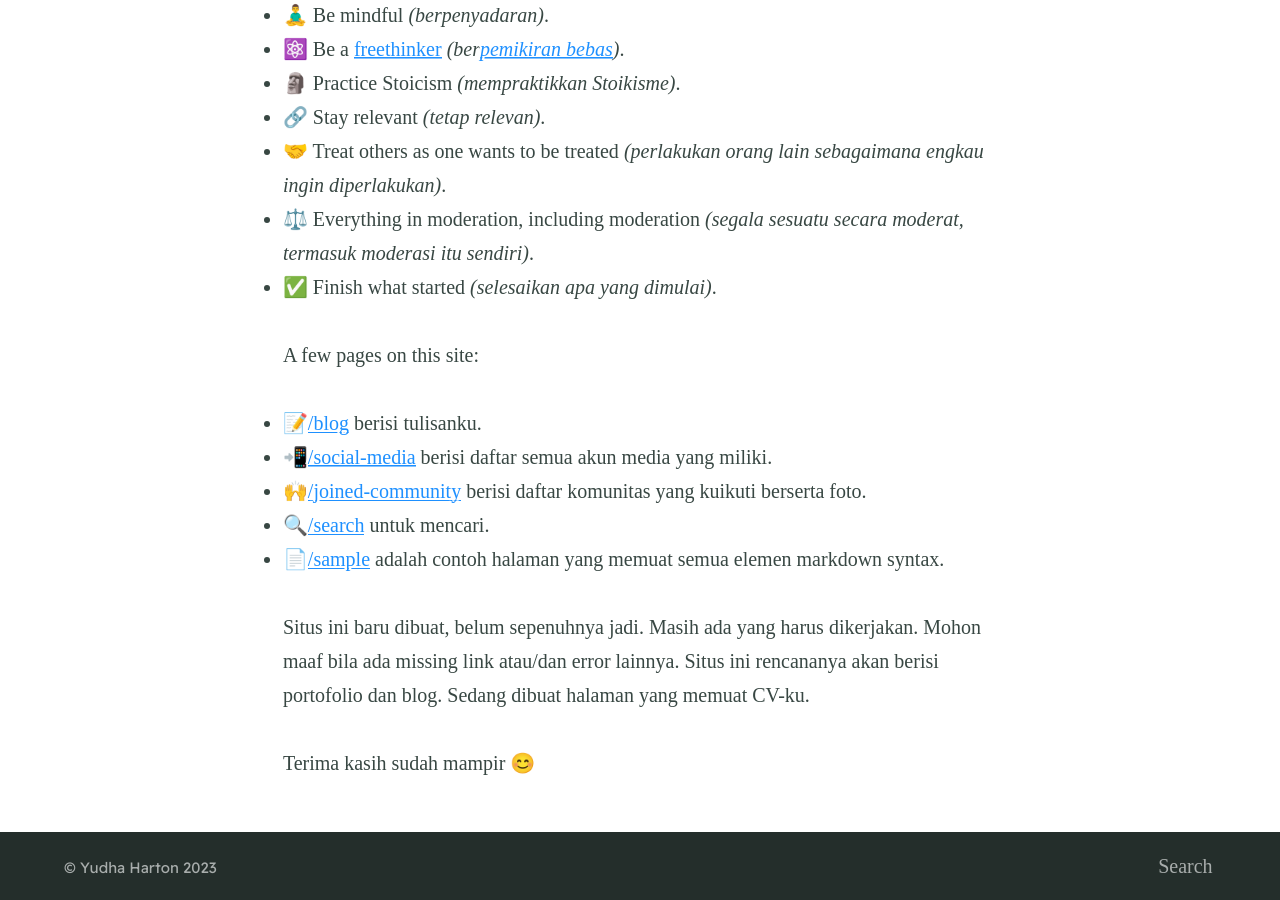
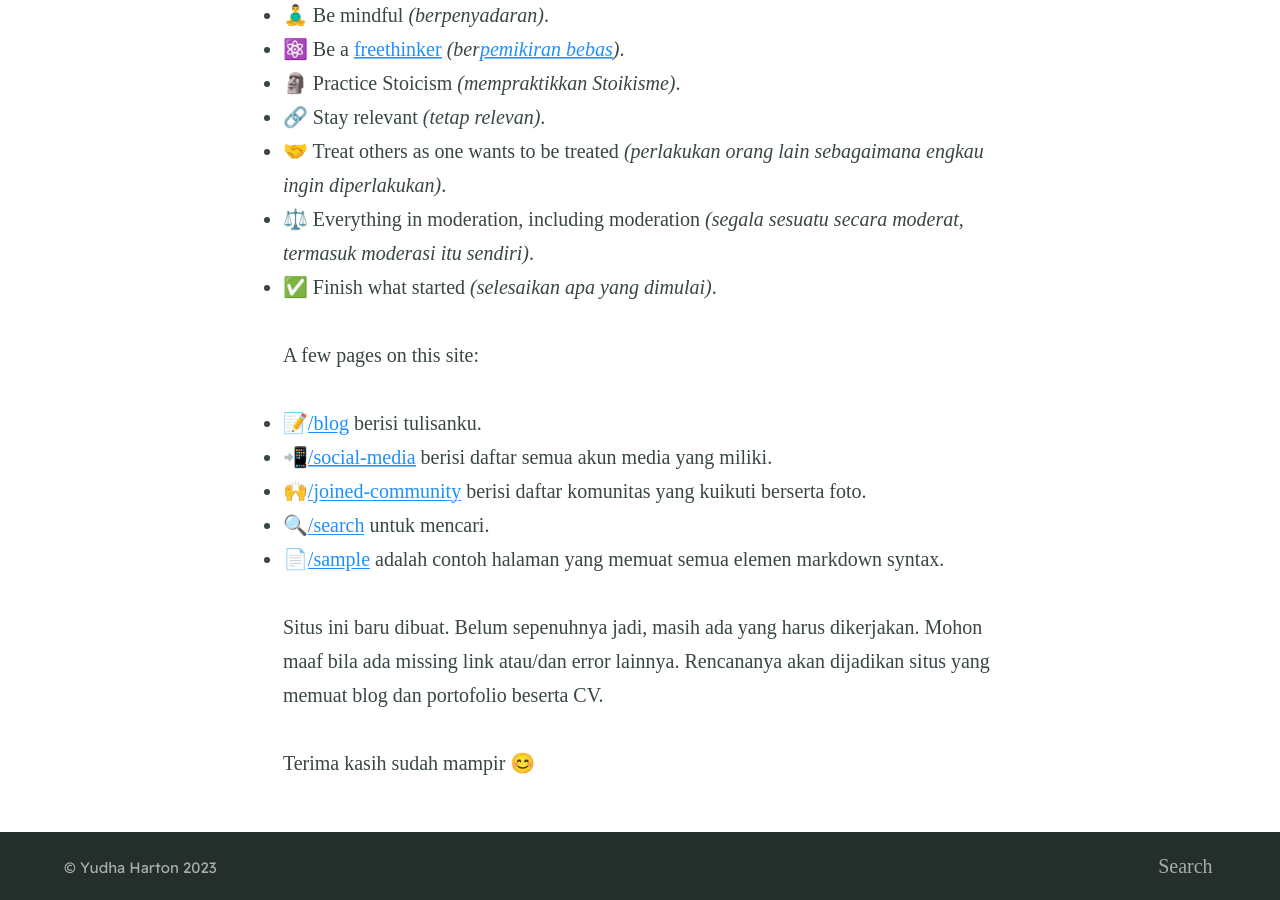
Before and after one commit to yudhaharton/yudhaharton.github.io, a Jekyll site: the page built from index.md, in a window 1280 px wide and 900 px high, scrolled down 853 px. Built offline with Jekyll 4.4.1, drawn with Linux system fonts in a browser that asks for light colours; some web fonts are replaced.

Commit message:
Update index.md

```diff
--- a/index.md
+++ b/index.md
@@ -27,6 +27,6 @@ A few pages on this site:
 - 🔍[/search](/search) untuk mencari.
 - 📄[/sample](/sample) adalah contoh halaman yang memuat semua elemen markdown syntax.
 
-Situs ini baru dibuat, belum sepenuhnya jadi. Masih ada yang harus dikerjakan. Mohon maaf bila ada missing link atau/dan error lainnya. Situs ini rencananya akan berisi portofolio dan blog. Sedang dibuat halaman yang memuat CV-ku.
+Situs ini baru dibuat. Belum sepenuhnya jadi, masih ada yang harus dikerjakan. Mohon maaf bila ada missing link atau/dan error lainnya. Rencananya akan dijadikan situs yang memuat blog dan portofolio beserta CV.
 
 Terima kasih sudah mampir 😊
```
